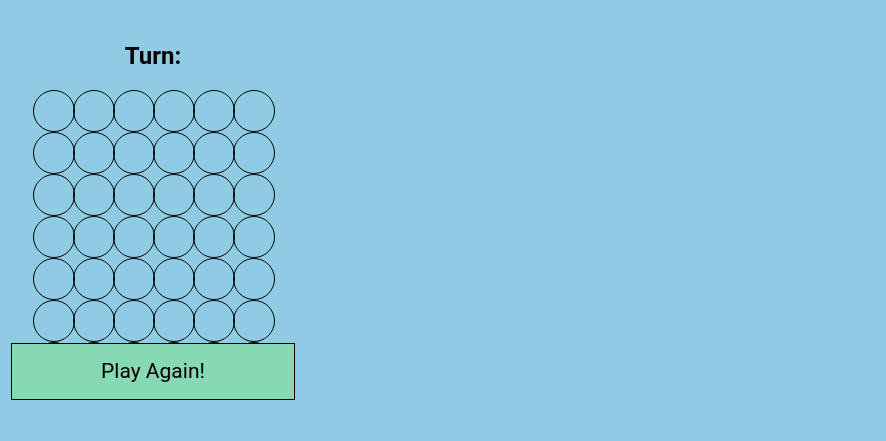
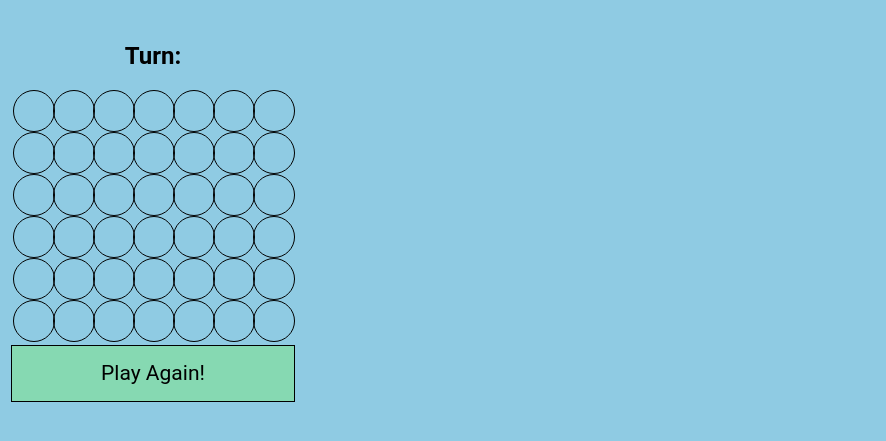
Before and after one commit to kcamia/pset-9, a plain HTML site: page connect-four.html in a window 1280 px wide. Shown: the part 91-532 px from the top of the page, without its empty margins (0-886 px from the left). Drawn offline with Linux system fonts and the light colour scheme.

Commit message:
started connect app but not right 22

```diff
--- a/connect-four.html
+++ b/connect-four.html
@@ -15,25 +15,28 @@
     <div class="container column">
       <h2>Turn:</h2>
 
-      <div class="container display">
+      <div class="container display" id="display">
 
-        <div class="board column">
-          <div class="circle"></div><div class="circle"></div><div class="circle"></div><div class="circle"></div><div class="circle"></div><div class="circle"></div><div class="circle"></div>
+        <div class="board">
+          <div class="circle"></div><div class="circle"></div><div class="circle"></div><div class="circle"></div><div class="circle"></div><div class="circle"></div>
         </div>
-        <div class="board column">
-          <div class="circle"></div><div class="circle"></div><div class="circle"></div><div class="circle"></div><div class="circle"></div><div class="circle"></div><div class="circle"></div>
+        <div class="board">
+          <div class="circle"></div><div class="circle"></div><div class="circle"></div><div class="circle"></div><div class="circle"></div><div class="circle"></div>
         </div>
-        <div class="board column">
-          <div class="circle"></div><div class="circle"></div><div class="circle"></div><div class="circle"></div><div class="circle"></div><div class="circle"></div><div class="circle"></div>
+        <div class="board">
+          <div class="circle"></div><div class="circle"></div><div class="circle"></div><div class="circle"></div><div class="circle"></div><div class="circle"></div>
         </div>
-        <div class="board column">
-          <div class="circle"></div><div class="circle"></div><div class="circle"></div><div class="circle"></div><div class="circle"></div><div class="circle"></div><div class="circle"></div>
+        <div class="board">
+          <div class="circle"></div><div class="circle"></div><div class="circle"></div><div class="circle"></div><div class="circle"></div><div class="circle"></div>
         </div>
-        <div class="board column">
-          <div class="circle"></div><div class="circle"></div><div class="circle"></div><div class="circle"></div><div class="circle"></div><div class="circle"></div><div class="circle"></div>
+        <div class="board">
+          <div class="circle"></div><div class="circle"></div><div class="circle"></div><div class="circle"></div><div class="circle"></div><div class="circle"></div>
         </div>
-        <div class="board column">
-          <div class="circle"></div><div class="circle"></div><div class="circle"></div><div class="circle"></div><div class="circle"></div><div class="circle"></div><div class="circle"></div>
+        <div class="board">
+          <div class="circle"></div><div class="circle"></div><div class="circle"></div><div class="circle"></div><div class="circle"></div><div class="circle"></div>
+        </div>
+        <div class="board">
+          <div class="circle"></div><div class="circle"></div><div class="circle"></div><div class="circle"></div><div class="circle"></div><div class="circle"></div>
         </div>
       </div>
 
--- a/css/connect-styles.css
+++ b/css/connect-styles.css
@@ -15,6 +15,9 @@ h1 {
   display: flex;
   justify-content: center;
   align-items: center;
+}
+
+.column {
   flex-flow: row wrap;
   height: 250px;
   width: 290px;
--- a/js/connect-app.js
+++ b/js/connect-app.js
@@ -1,9 +1,33 @@
 ///////////////////// CONSTANTS /////////////////////////////////////
 
 ///////////////////// APP STATE (VARIABLES) /////////////////////////
+
+let board;
 
 ///////////////////// CACHED ELEMENT REFERENCES /////////////////////
 
 ///////////////////// EVENT LISTENERS ///////////////////////////////
 
+window.onload = init;
+const circles = Array.from(document.querySelectorAll("display"))
+
 ///////////////////// FUNCTIONS /////////////////////////////////////
+
+funtion init() {
+  board = [
+    "", "", "", "", "", "", "",
+    "", "", "", "", "", "", "",
+    "", "", "", "", "", "", "",
+    "", "", "", "", "", "", "",
+    "", "", "", "", "", "", "",
+    "", "", "", "", "", "", ""
+  ];
+
+  render();
+}
+
+function render() {
+  board.forEach(function(mark, index)) {
+    circles[index].textContent = mark;
+  });
+}
```
